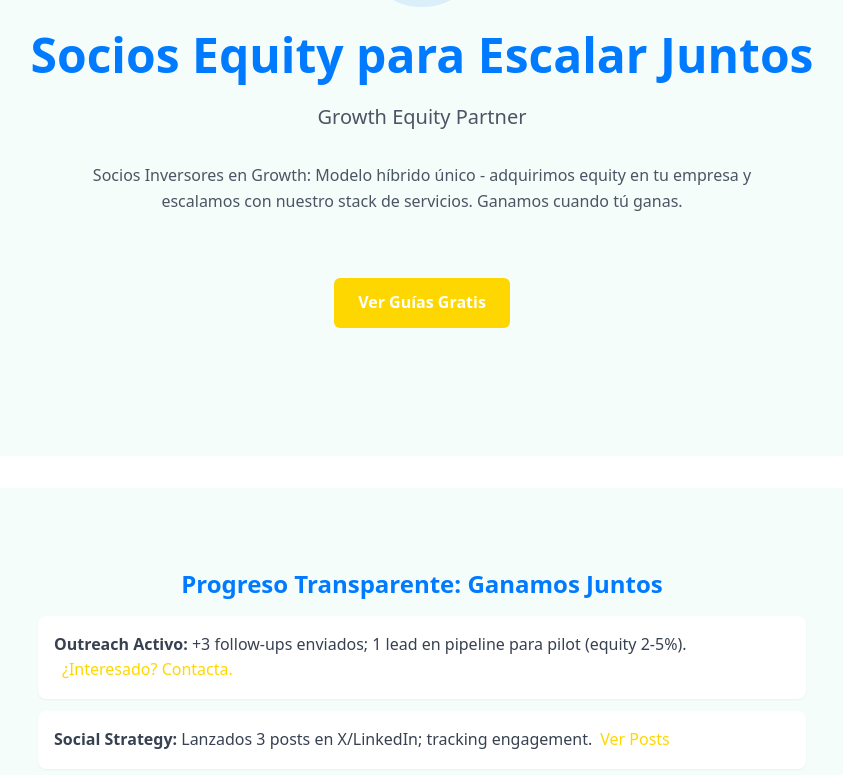
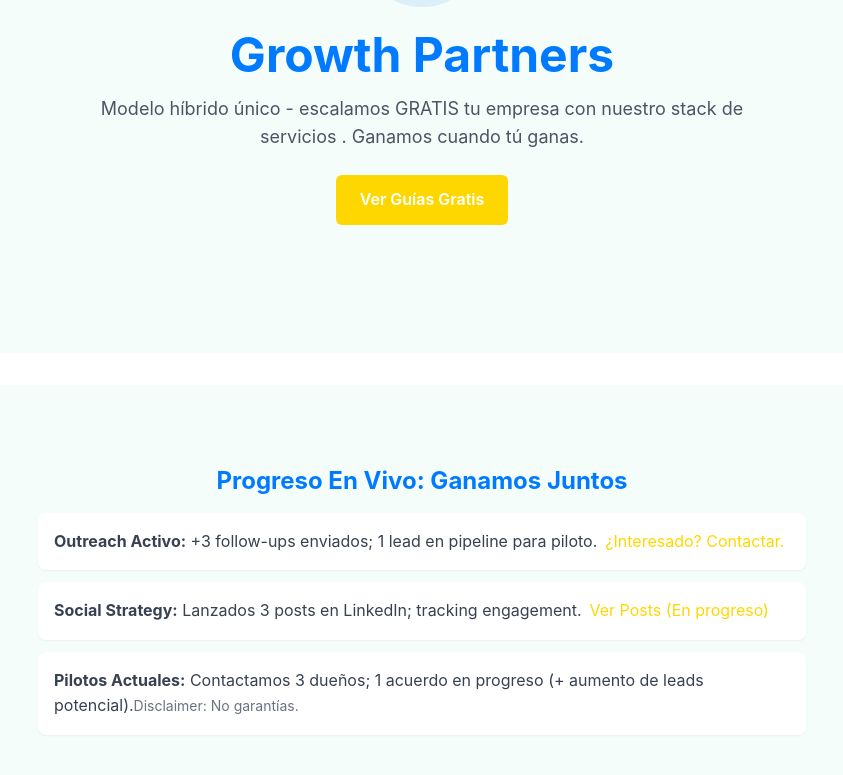
Before and after one commit to MagnusCole/aqxion, a Next.js app: page / in a window 1280 px wide. Shown: the part 345-1120 px from the top of the page, without its empty margins (218-1061 px from the left). Built offline with nearby package versions, Linux system fonts and the light colour scheme.

Commit message:
refactor: Update text for clarity and consistency in Home page and pilots template

```diff
--- a/src/app/page.tsx
+++ b/src/app/page.tsx
@@ -48,25 +48,18 @@ export default function Home() {
   return (
     <>
       {/* Hero Section */}
-      <section className="py-16 md:py-24 text-center bg-greenValue/5">
-        <div className="container mx-auto px-4">
+      <section className="py-16 sm:py-24 bg-greenValue/5 text-center">
+        <div className="container">
           <div className="mb-6">
             <div className="w-32 h-32 mx-auto mb-4 bg-blueTrust/10 rounded-full flex items-center justify-center">
               <span className="text-4xl">🚀</span>
             </div>
           </div>
-          <h1
-            className="text-4xl md:text-5xl font-bold text-blueTrust cursor-pointer hover:text-blue-700 transition-colors mb-6"
-            onClick={handleHeroClick}
-          >
-            {heroTitles[heroVariant]}
-          </h1>
-          <p className="mt-4 text-xl text-gray-600 mb-8">Growth Equity Partner</p>
-          <p className="text-gray-600 max-w-2xl mx-auto mb-8">
-            Socios Inversores en Growth: Modelo híbrido único - adquirimos equity en tu empresa
-            y escalamos con nuestro stack de servicios. Ganamos cuando tú ganas.
+          <h1 className="text-4xl sm:text-5xl text-blueTrust">Growth Partners</h1>
+          <p className="mt-4 text-lg text-gray-600 max-w-2xl mx-auto">
+            Modelo híbrido único - escalamos GRATIS tu empresa con nuestro stack de servicios . Ganamos cuando tú ganas.
           </p>
-          <a href="#guides" className="mt-8 inline-block bg-goldCTA text-white py-3 px-6 rounded-md font-semibold hover:bg-greenValue transition-colors">
+          <a href="#guides" className="mt-6 inline-block bg-goldCTA text-white py-3 px-6 rounded-md font-semibold hover:bg-blueTrust transition-colors">
             Ver Guías Gratis
           </a>
         </div>
@@ -74,23 +67,23 @@ export default function Home() {
 
       {/* Progreso Transparente */}
       <section className="py-12 bg-greenValue/5 mt-8">
-        <div className="container mx-auto px-4">
-          <h3 className="text-2xl font-bold text-blueTrust mb-4 text-center">Progreso Transparente: Ganamos Juntos</h3>
+        <div className="container">
+          <h3 className="text-2xl font-bold text-blueTrust mb-4 text-center">Progreso En Vivo: Ganamos Juntos</h3>
           <ul className="space-y-3 text-gray-700 max-w-3xl mx-auto">
             <li className="bg-white p-4 rounded-lg shadow-sm">
-              <strong>Outreach Activo:</strong> +3 follow-ups enviados; 1 lead en pipeline para pilot (equity 2-5%).
-              <a href="#contact" className="text-goldCTA hover:underline ml-2">¿Interesado? Contacta.</a>
+              <strong>Outreach Activo:</strong> +3 follow-ups enviados; 1 lead en pipeline para piloto.
+              <a href="#contact" className="text-goldCTA hover:underline ml-2">¿Interesado? Contactar.</a>
             </li>
             <li className="bg-white p-4 rounded-lg shadow-sm">
-              <strong>Social Strategy:</strong> Lanzados 3 posts en X/LinkedIn; tracking engagement.
+              <strong>Social Strategy:</strong> Lanzados 3 posts en LinkedIn; tracking engagement.
               <button onClick={() => {
                 if (typeof window !== 'undefined' && window.gtag) {
                   window.gtag('event', 'social_launch', {});
                 }
-              }} className="text-goldCTA hover:underline ml-2">Ver Posts</button>
+              }} className="text-goldCTA hover:underline ml-2">Ver Posts (En progreso)</button>
             </li>
             <li className="bg-white p-4 rounded-lg shadow-sm">
-              <strong>Pilotos Actuales:</strong> Contacté 3 dueños; 1 acuerdo en progreso (+2x leads potencial; hypothetical).
+              <strong>Pilotos Actuales:</strong> Contactamos 3 dueños; 1 acuerdo en progreso (+ aumento de leads potencial).
               <span className="text-sm text-gray-500">Disclaimer: No garantías.</span>
             </li>
           </ul>
@@ -99,8 +92,11 @@ export default function Home() {
 
       {/* Value Section - Guías Gratis */}
       <section id="guides" className="py-16 bg-greenValue/10">
-        <div className="container mx-auto px-4">
+        <div className="container">
           <h2 className="text-3xl font-bold text-blueTrust mb-6 text-center">Top 5 Guías Más Populares</h2>
+          <p className="text-gray-600 text-center max-w-3xl mx-auto mb-8">
+            Porqué AQXION: Nacimos de ver PYMEs luchando con agencias sin alineación. Ofrecemos value gratis primero, equity partnerships después – upside mutuo. Toma herramientas; pregunta cuando estés listo.
+          </p>
           <ul className="space-y-4 max-w-4xl mx-auto grid gap-4 md:grid-cols-2">
             <li className="flex items-center bg-white p-4 rounded-lg shadow-sm hover:shadow-md transition-shadow">
               <span className="mr-3 text-2xl">🤖</span>
@@ -242,7 +238,7 @@ export default function Home() {
 
       {/* CTA Form Section */}
       <section id="contact" className="py-20 bg-blueTrust text-white text-center">
-        <div className="container mx-auto px-4">
+        <div className="container">
           <h2 className="text-3xl font-bold mb-6">¿Listo para Partnership Equity?</h2>
           <p className="text-xl mb-8 text-blue-100">
             Evaluamos tu negocio para partnership híbrido: services + equity
@@ -251,24 +247,24 @@ export default function Home() {
             <input
               type="email"
               placeholder="Tu email"
-              className="w-full p-3 rounded border border-gray-300 focus:border-goldCTA text-gray-900"
+              className="w-full p-3 rounded-md border border-gray-300 focus:border-goldCTA text-gray-900"
               required
             />
             <input
               type="text"
               placeholder="Revenue mensual aproximado"
-              className="w-full p-3 rounded border border-gray-300 focus:border-goldCTA text-gray-900"
+              className="w-full p-3 rounded-md border border-gray-300 focus:border-goldCTA text-gray-900"
               required
             />
             <textarea
               placeholder="Describe tu negocio en 2-3 líneas"
               rows={3}
-              className="w-full p-3 rounded border border-gray-300 focus:border-goldCTA text-gray-900"
+              className="w-full p-3 rounded-md border border-gray-300 focus:border-goldCTA text-gray-900"
               required
             ></textarea>
             <button
               type="submit"
-              className="w-full bg-goldCTA text-white py-3 rounded font-bold hover:bg-greenValue transition-colors"
+              className="w-full bg-goldCTA text-white py-3 rounded-md font-bold hover:bg-greenValue transition-colors"
             >
               Solicitar Evaluación Gratis
             </button>
@@ -281,7 +277,7 @@ export default function Home() {
 
       {/* Quiz Section */}
       <section className="py-16 bg-white">
-        <div className="container mx-auto px-4 max-w-2xl">
+        <div className="container max-w-2xl">
           <div className="mt-8 p-6 bg-blueTrust/10 rounded">
             <h3 className="text-2xl text-blueTrust">Quiz Rápido: ¿Listo para Escalar?</h3>
             <form onSubmit={(e) => {
@@ -292,22 +288,22 @@ export default function Home() {
               }
             }}>
               <input
-                className="block mb-4 p-2 w-full rounded border border-gray-300"
+                className="block mb-4 p-3 w-full rounded-md border border-gray-300 focus:border-goldCTA"
                 placeholder="Tamaño negocio?"
                 required
               />
               <input
-                className="block mb-4 p-2 w-full rounded border border-gray-300"
+                className="block mb-4 p-3 w-full rounded-md border border-gray-300 focus:border-goldCTA"
                 placeholder="Desafíos actuales?"
                 required
               />
               <input
-                className="block mb-4 p-2 w-full rounded border border-gray-300"
+                className="block mb-4 p-3 w-full rounded-md border border-gray-300 focus:border-goldCTA"
                 type="email"
                 placeholder="Email para tips"
                 required
               />
-              <button className="bg-goldCTA text-white py-2 px-4 rounded hover:bg-greenValue transition-colors">
+              <button className="bg-goldCTA text-white py-3 px-6 rounded-md hover:bg-greenValue transition-colors">
                 Enviar Quiz
               </button>
             </form>
--- a/src/styles/globals.css
+++ b/src/styles/globals.css
@@ -9,16 +9,22 @@ html {
 body {
   background: white;
   color: #333;
-  font-family: system-ui, sans-serif;
+  font-family: -apple-system, BlinkMacSystemFont, 'Segoe UI', Roboto, sans-serif;
   line-height: 1.6;
   margin: 0;
   padding: 0;
 }
 
 .container {
-  max-width: 1200px;
-  margin: 0 auto;
-  padding: 1rem;
+  @apply mx-auto px-4 sm:px-6 lg:px-8;
+}
+
+h1, h2, h3 {
+  @apply font-bold;
+}
+
+ul {
+  @apply space-y-2;
 }
 
 @media (min-width: 768px) {
--- a/tailwind.config.js
+++ b/tailwind.config.js
@@ -8,6 +8,11 @@ module.exports = {
         blueTrust: '#007AFF',   // Para confianza/títulos
         goldCTA: '#FFD700',     // Para CTAs/upside
       },
+      screens: {
+        sm: '640px',
+        md: '768px',
+        lg: '1024px'
+      },
     },
   },
   plugins: [],
```
Also changed, not shown: templates/pilots-iniciales.md (+13 -13 lines).
